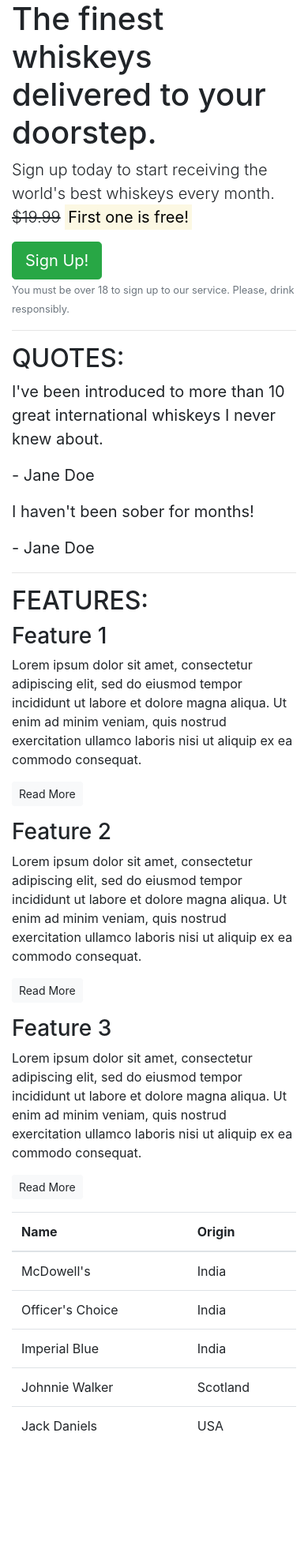
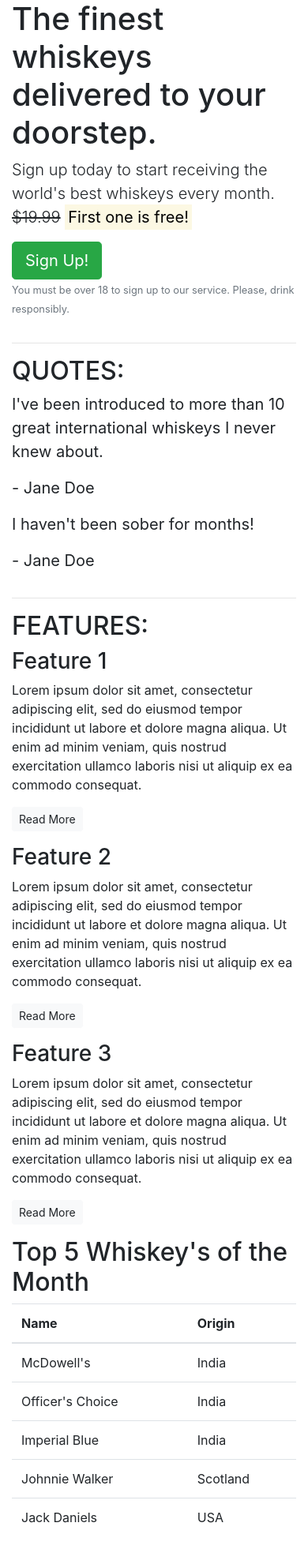
Before and after one commit to MFS4711/bootstrap-practice, a plain HTML site: page index.html in a window 390 px wide. Shown: the whole page at 79% size. Before the commit the page ends 1846 px from the top, so only its background shows below. Drawn offline with nearby package versions, Linux system fonts and the light colour scheme.

Commit message:
Used bootstrap to add grid system to sections - Made website responsive for all screen types

```diff
--- a/index.html
+++ b/index.html
@@ -12,6 +12,8 @@
 <body>
   <article class="container">
     <!-- Callout -->
+    <div class="row">
+      <div class="col-12">
         <section class="callout">
           <h1>The finest whiskeys delivered to your doorstep.</h1>
           <p class="lead">Sign up today to start receiving the world's best whiskeys every month. <s>$19.99</s>
@@ -21,27 +23,45 @@
           <p class="text-muted"><small>You must be over 18 to sign up to our service. Please, drink
               responsibly.</small></p>
         </section>
+      </div>
+    </div>
     <!-- /.callout -->
     <hr>
 
     <!-- Quotes -->
     <section class="quotes">
+      <div class="row">
+        <div class="col-12">
           <h2 class="text-uppercase">Quotes:</h2>
+        </div>
+      </div>
+      <div class="row">
+        <div class="col-12 col-md-6">
           <blockquote class="blockquote">
             <p>I've been introduced to more than 10 great international whiskeys I never knew about.</p>
             <p>- Jane Doe</p>
           </blockquote>
+        </div>
+        <div class="col-12 col-md-6">
           <blockquote class="blockquote">
             <p>I haven't been sober for months!</p>
             <p>- Jane Doe</p>
           </blockquote>
+        </div>
+      </div>
     </section>
     <!-- /.quotes -->
     <hr>
 
     <!-- Features -->
     <section class="features">
+      <div class="row">
+        <div class="col-12">
           <h2 class="text-uppercase">Features:</h2>
+        </div>
+      </div>
+      <div class="row">
+        <div class="col-12 col-md-6 col-lg-4">
           <div class="feature">
             <h3>Feature 1</h3>
             <p>Lorem ipsum dolor sit amet, consectetur adipiscing elit, sed do eiusmod tempor incididunt ut labore
@@ -49,6 +69,8 @@
               aliquip ex ea commodo consequat.</p>
             <p><a class="btn btn-sm btn-light" href="">Read More</a></p>
           </div>
+        </div>
+        <div class="col-12 col-md-6 col-lg-4">
           <div class="feature">
             <h3>Feature 2</h3>
             <p>Lorem ipsum dolor sit amet, consectetur adipiscing elit, sed do eiusmod tempor incididunt ut labore
@@ -56,6 +78,8 @@
               aliquip ex ea commodo consequat.</p>
             <p><a class="btn btn-sm btn-light" href="">Read More</a></p>
           </div>
+        </div>
+        <div class="col-12 d-md-none d-lg-block col-lg-4">
           <div class="feature">
             <h3>Feature 3</h3>
             <p>Lorem ipsum dolor sit amet, consectetur adipiscing elit, sed do eiusmod tempor incididunt ut labore
@@ -63,11 +87,20 @@
               aliquip ex ea commodo consequat.</p>
             <p><a class="btn btn-sm btn-light" href="">Read More</a></p>
           </div>
+        </div>
+      </div>
     </section>
     <!-- /.features -->
 
-        <!--Monthly favorites -->
+    <!-- Monthly favorites -->
     <section class="monthly-favorites">
+      <div class="row">
+        <div class="col-12 offset-md-3 col-md-6">
+          <h2>Top 5 Whiskey's of the Month</h2>
+        </div>
+      </div>
+      <div class="row">
+        <div class="col-12 offset-md-3 col-md-6">
           <table class="table">
             <thead>
               <tr>
@@ -98,7 +131,10 @@
               </tr>
             </tbody>
           </table>
+        </div>
+      </div>
     </section>
+        <!-- /. Monthly favorites -->
   </article>
 </body>
 
```
Lines whose indentation alone changed are shown as unchanged.
